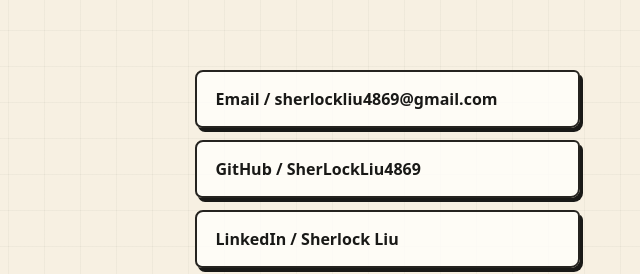
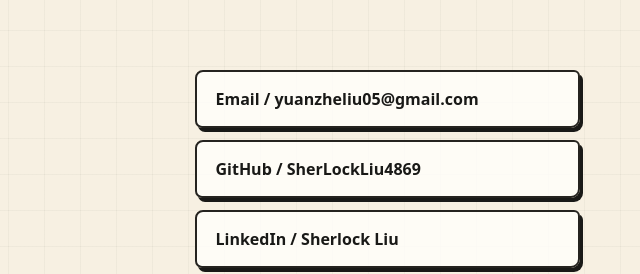
Before and after one commit to SherLockLiu4869/Personal-Site, a plain HTML site: page index.html in a window 1280 px wide. Shown: the part 1986-2260 px from the top of the page, 640-1280 px from the left. Drawn offline with Linux system fonts and the light colour scheme.

Commit message:
Update email address

```diff
--- a/index.html
+++ b/index.html
@@ -119,7 +119,7 @@
           <h2 id="contact-title">联系方式</h2>
         </div>
         <div class="contact-links">
-          <a href="mailto:sherlockliu4869@gmail.com">Email / sherlockliu4869@gmail.com</a>
+          <a href="mailto:yuanzheliu05@gmail.com">Email / yuanzheliu05@gmail.com</a>
           <a href="https://github.com/SherLockLiu4869">GitHub / SherLockLiu4869</a>
           <a href="https://www.linkedin.com/in/%E6%BA%90%E5%93%B2-%E5%88%98-233900437/" target="_blank" rel="noopener noreferrer">LinkedIn / Sherlock Liu</a>
         </div>
```
